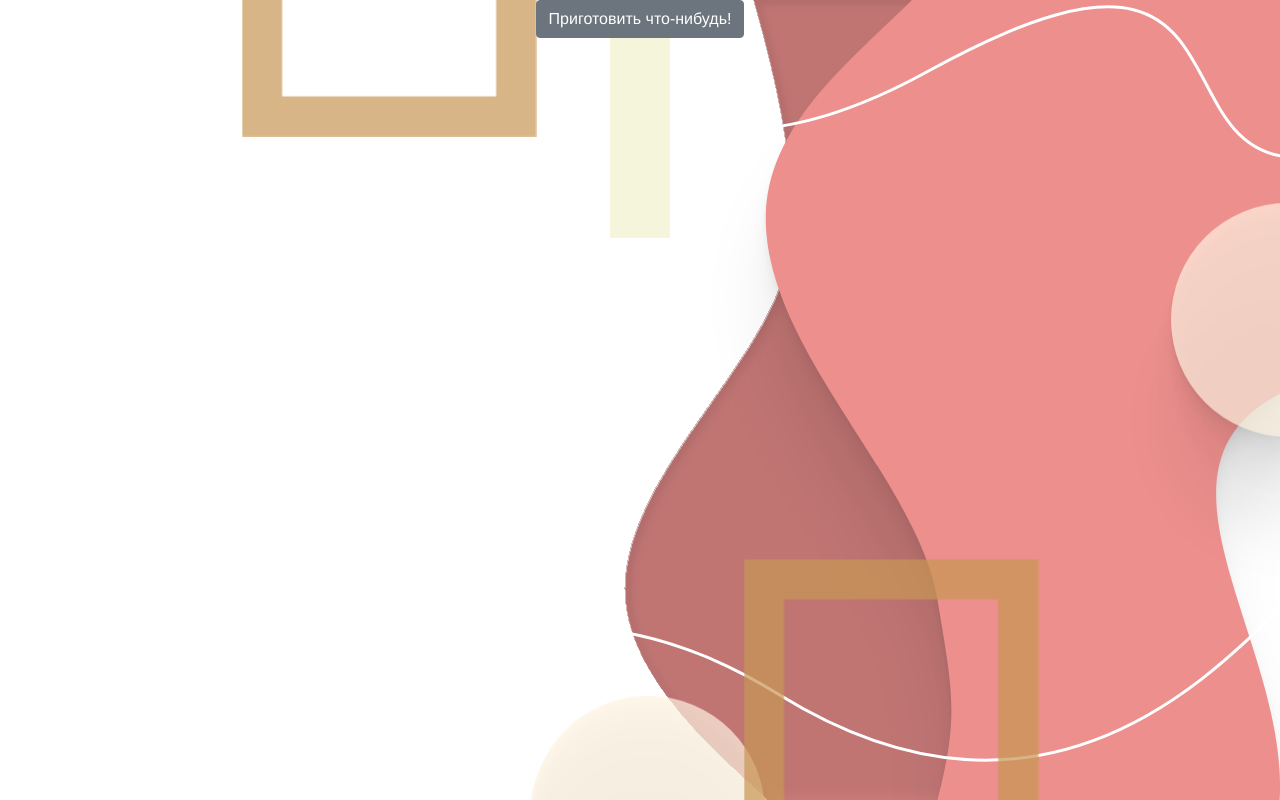
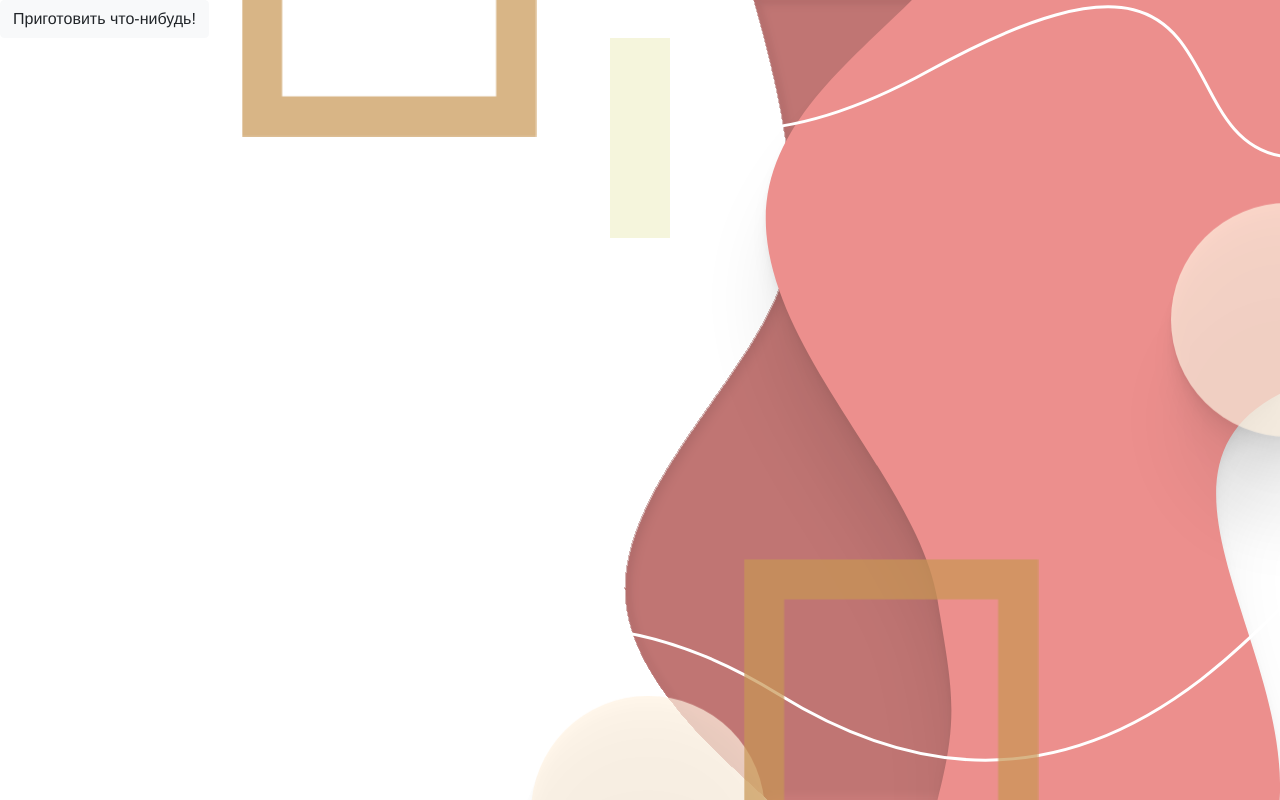
Before and after one commit to kidmustrun/coffeemaker, a Vue app: page / in a window 1280 px wide. Built offline with nearby package versions, Linux system fonts and the light colour scheme.

Commit message:
little style fixes

```diff
--- a/src/components/Menu.vue
+++ b/src/components/Menu.vue
@@ -1,6 +1,6 @@
 <template>
-<div class="menu">
-   <b-button v-b-toggle.my-sidebar>Приготовить что-нибудь!</b-button>
+<div class="menu text-left">
+   <b-button v-b-toggle.my-sidebar variant="light">Приготовить что-нибудь!</b-button>
   <b-sidebar id="my-sidebar" bg-variant="transparent" title="Sidebar">
       <template #header="{ hide }">
         <div @click="hide" class="px-3 py-2">
@@ -68,4 +68,9 @@ export default {
 b-collapse{
 background-color: beige;
 }
+ul li{
+    list-style-type: none;
+    cursor: pointer;
+    color: white
+}
 </style>
```
